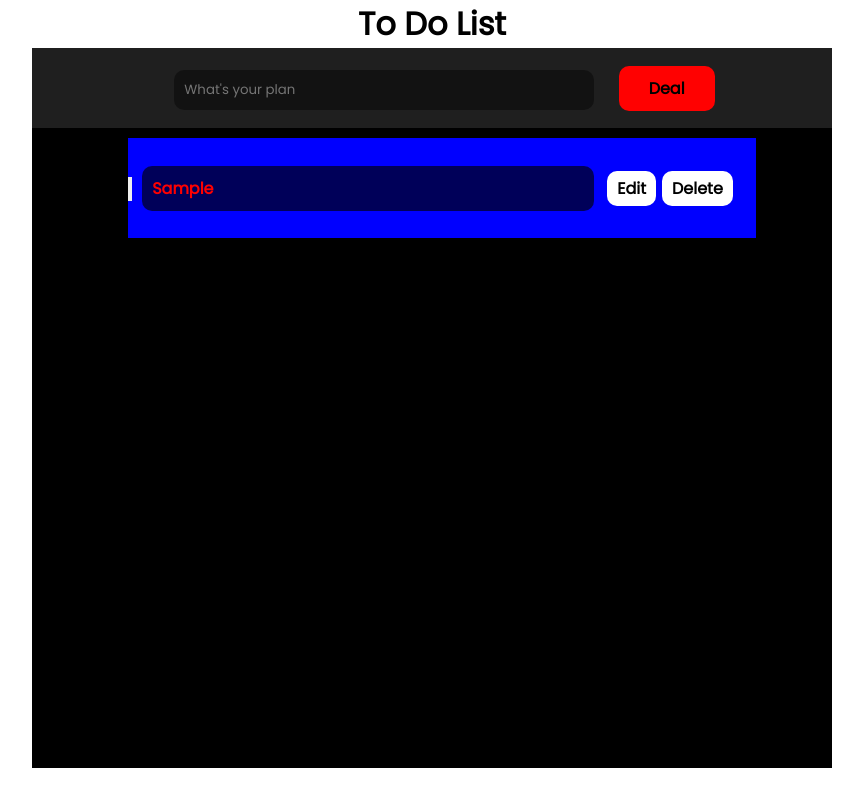
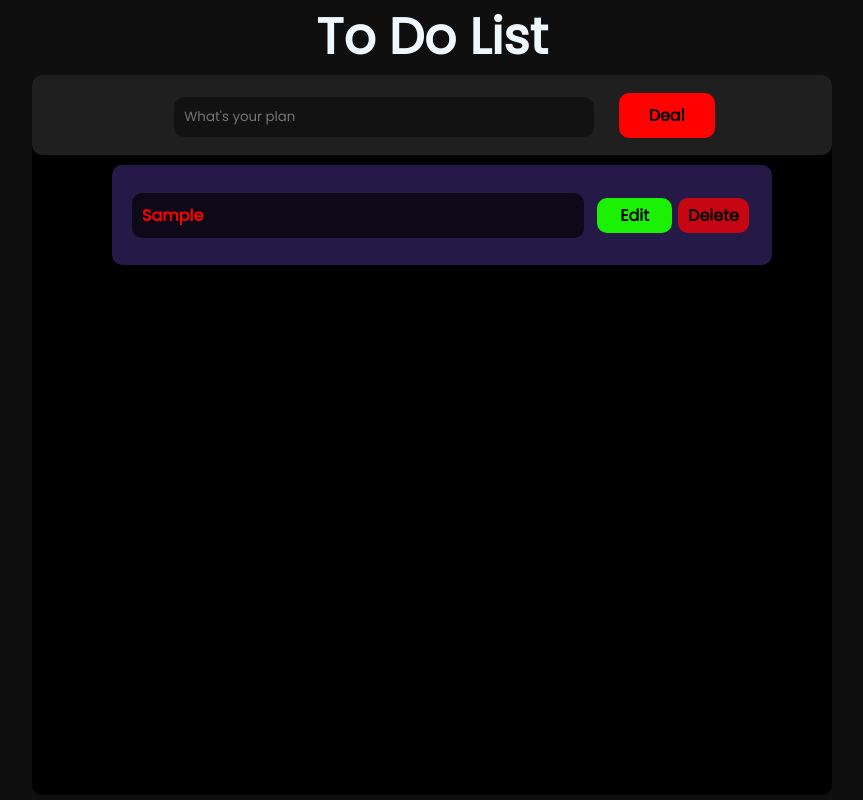
Before and after one commit to Arjunnaikk/Todo-List, a plain HTML site: page todo/index.html in a window 1280 px wide. Both pictures are taken after typing "Sample" into the empty fields and a click on the input "Deal". Shown: the whole page, without its empty margins (208-1071 px from the left). Drawn offline with Linux system fonts and the light colour scheme.

Commit message:
Update style.css

```diff
--- a/todo/style.css
+++ b/todo/style.css
@@ -5,11 +5,20 @@
     padding: 0;
     font-family: 'Poppins', sans-serif;
 }
+body{
+    background-color: #0f0f0f;
+}
 .container{
     background-color: black;
     height: 90vh;
     width: 50rem;
     margin: auto;
+    border-radius: 10px;
+}
+h1{
+    font-weight: 800;
+    color: aliceblue;
+    font-size: 50px;
 }
 header{
     display: flex;
@@ -18,10 +27,11 @@ header{
 }
 nav{
     background-color: rgb(31, 31, 31);
-    height: 10vh;
+    height: 80px;
     width: 100%;
     /* margin: 20px; */
     /* padding: 10px 10px; */
+    border-radius: 10px;
     display: flex;
     align-items: center;
     justify-content: space-around;
@@ -60,11 +70,12 @@ nav{
     display: flex;
     /* justify-content: center; */
     flex-wrap: wrap;
+    border-radius: 10px;
     height: 100px;
     width: 100%;
     margin: 10px;
     align-items: center;
-    background-color: blue;
+    background-color: rgb(37 25 72);
 }
 .list{
     /* margin: 10px;
@@ -95,9 +106,10 @@ lst{
 .but-1 button{
     padding:5px 10px;
     margin: 3px;
+    width: 75px;
     font-size:16px;
     font-weight: 600;
-    background-color: rgb(255, 255, 255);
+    background-color:rgb(27 255 0 / 94%);
     border-radius: 10px;
     border: 0;
 }
@@ -106,7 +118,7 @@ lst{
     margin: 3px;
     font-size:16px;
     font-weight: 600;
-    background-color: rgb(255, 255, 255);
+    background-color: rgb(255 0 0 / 74%);
     border-radius: 10px;
     border: 0;
 }
@@ -132,3 +144,13 @@ main{
 *::-webkit-scrollbar{
     display: none;
 }
+.done{
+    display: flex;
+    align-items: center;
+    justify-content: center;
+    margin-left: 10px;
+}
+.done button{
+    background-color: rgb(37 25 72);
+    border: 0;
+}
```
